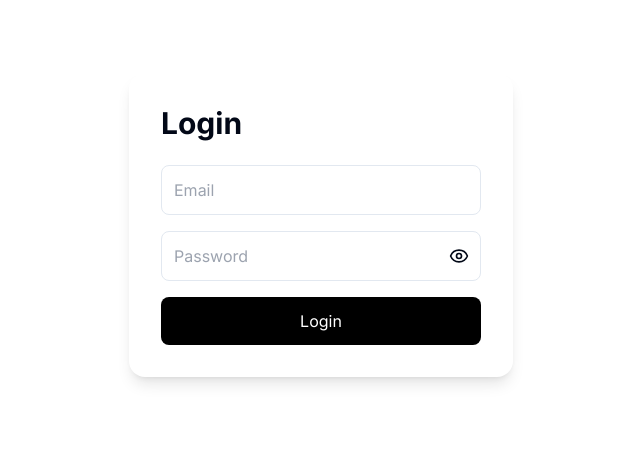
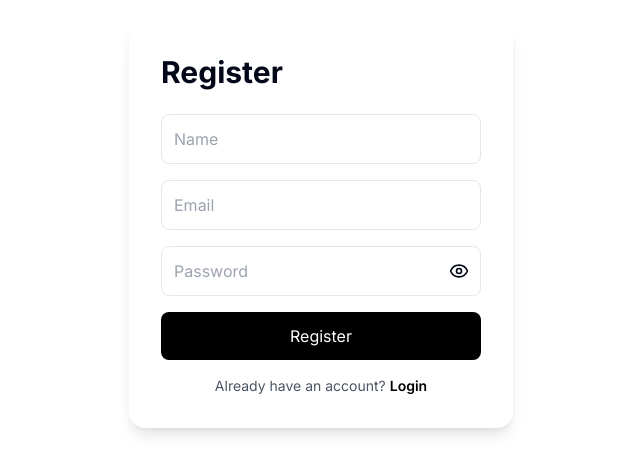
Before and after one commit to nusrat-k-d/CodExa, a React (Create React App) app in the folder frontend/: page / in a window 1280 px wide. Shown: the part 175-648 px from the top of the page, without its empty margins (319-959 px from the left). Built offline with nearby package versions, Linux system fonts and the light colour scheme.

Commit message:
Improve authentication flow and navigation

```diff
--- a/frontend/src/App.js
+++ b/frontend/src/App.js
@@ -14,7 +14,7 @@
       <Routes>
         <Route
           path="/"
-          element={token ? <Home /> : <Login />}
+          element={token ? <Home /> : <Register />}
         />
         <Route
           path="/reports"
--- a/frontend/src/pages/Login.js
+++ b/frontend/src/pages/Login.js
@@ -2,6 +2,7 @@
 import React, { useState } from "react";
 import axios from "axios";
 import { Eye, EyeOff } from "lucide-react";
+import { Link } from "react-router-dom";
 
 const Login = () => {
     const [email, setEmail] = useState("");
@@ -82,6 +83,15 @@
                 >
                     Login
                 </button>
+                <p className="text-center mt-4 text-sm text-gray-600">
+                    Don't have an account?{" "}
+                    <Link
+                        to="/register"
+                        className="text-black font-semibold hover:underline"
+                    >
+                        Register
+                    </Link>
+                </p>
             </form>
         </div>
     );
--- a/frontend/src/pages/Register.js
+++ b/frontend/src/pages/Register.js
@@ -2,6 +2,7 @@
 import axios from "axios";
 import { useNavigate } from "react-router-dom";
 import { Eye, EyeOff } from "lucide-react";
+import { Link } from "react-router-dom";
 
 const Register = () => {
     const [name, setName] = useState("");
@@ -89,6 +90,15 @@
                 >
                     Register
                 </button>
+                <p className="text-center mt-4 text-sm text-gray-600">
+                    Already have an account?{" "}
+                    <Link
+                        to="/login"
+                        className="text-black font-semibold hover:underline"
+                    >
+                        Login
+                    </Link>
+                </p>
             </form>
         </div>
     );
```
